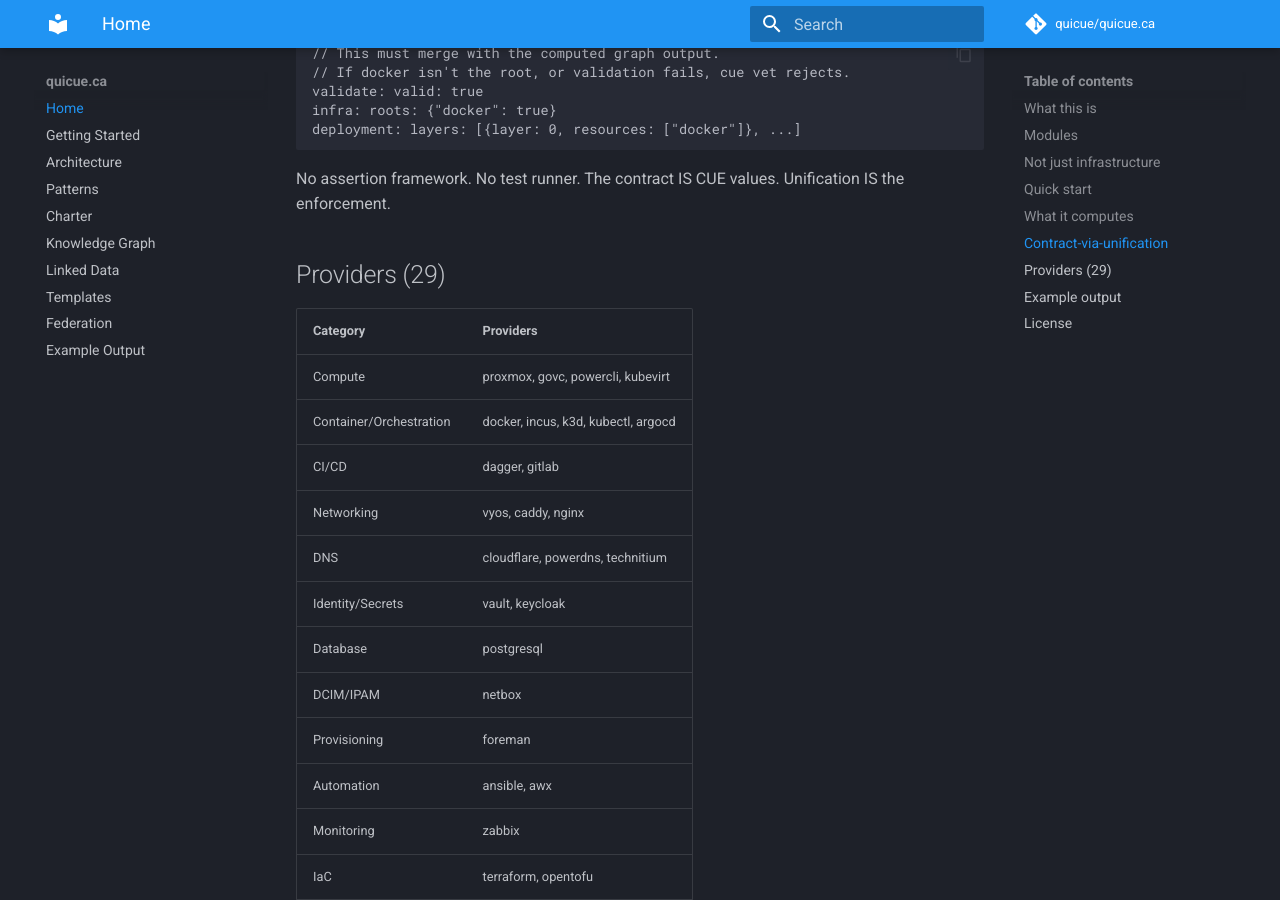
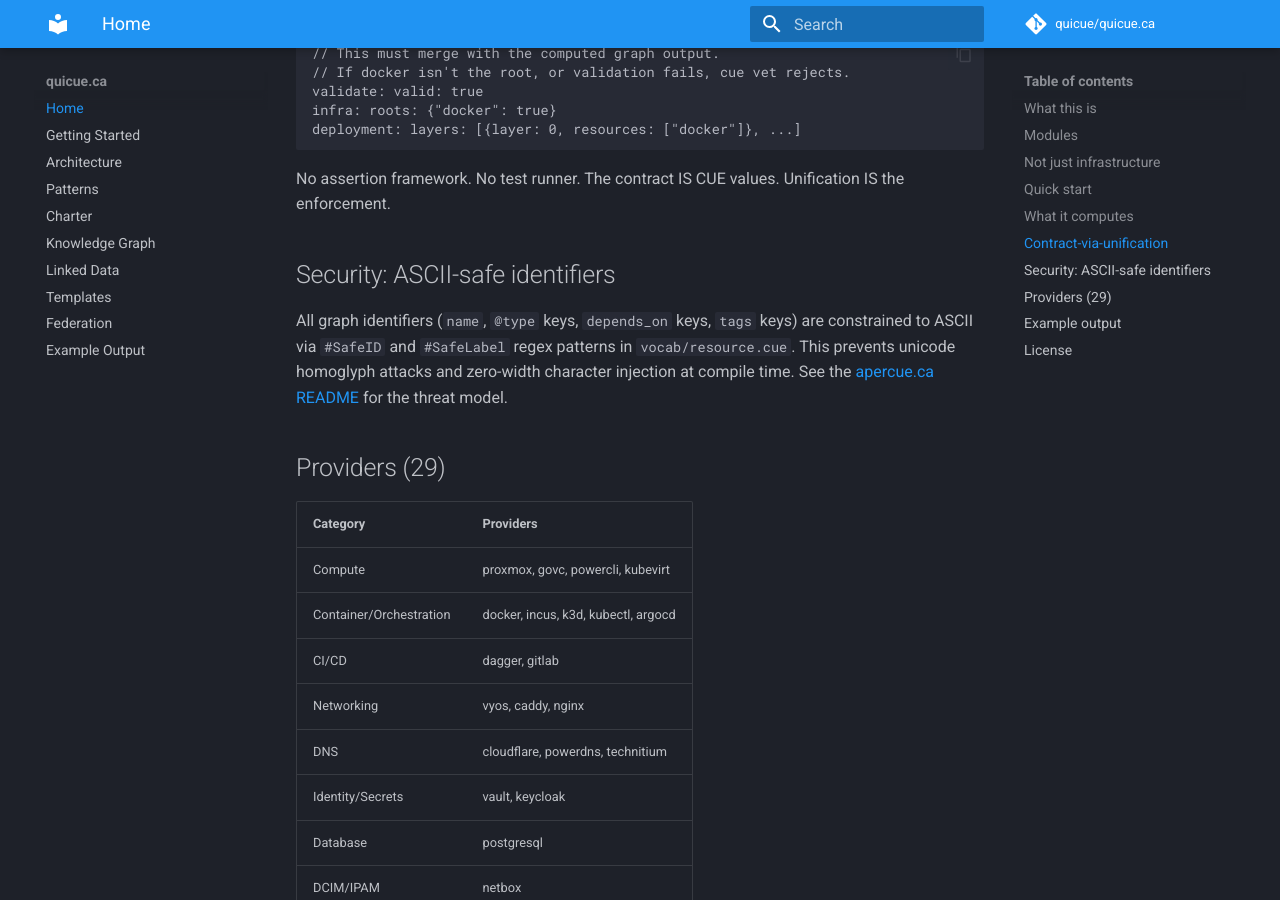
Before and after one commit to quicue/quicue.ca, an MkDocs documentation site: the page built from docs/index.md, in a window 1280 px wide and 900 px high, scrolled down 2702 px. Built offline with MkDocs 1.6.1 and Material for MkDocs 9.7.7, drawn with Linux system fonts in a browser that asks for light colours; comment, search, counter and statistics services are not loaded.

Commit message:
Add SafeID security docs, ADR-014, INSIGHT-012, and pattern entry
Update README, architecture, patterns, and index docs with ASCII-safe
identifier security section. Add knowledge base entries documenting
the decision, insight, and reusable pattern.

```diff
--- a/docs/index.md
+++ b/docs/index.md
@@ -88,6 +88,10 @@
 
 No assertion framework. No test runner. The contract IS CUE values. Unification IS the enforcement.
 
+## Security: ASCII-safe identifiers
+
+All graph identifiers (`name`, `@type` keys, `depends_on` keys, `tags` keys) are constrained to ASCII via `#SafeID` and `#SafeLabel` regex patterns in `vocab/resource.cue`. This prevents unicode homoglyph attacks and zero-width character injection at compile time. See the [apercue.ca README](https://github.com/quicue/apercue#security-ascii-safe-identifiers) for the threat model.
+
 ## Providers (29)
 
 | Category | Providers |
```
Also changed, not shown: README.md (+11 -0 lines), docs/architecture.md (+1 -0 lines), docs/patterns.md (+2 -0 lines), 3 other files.
